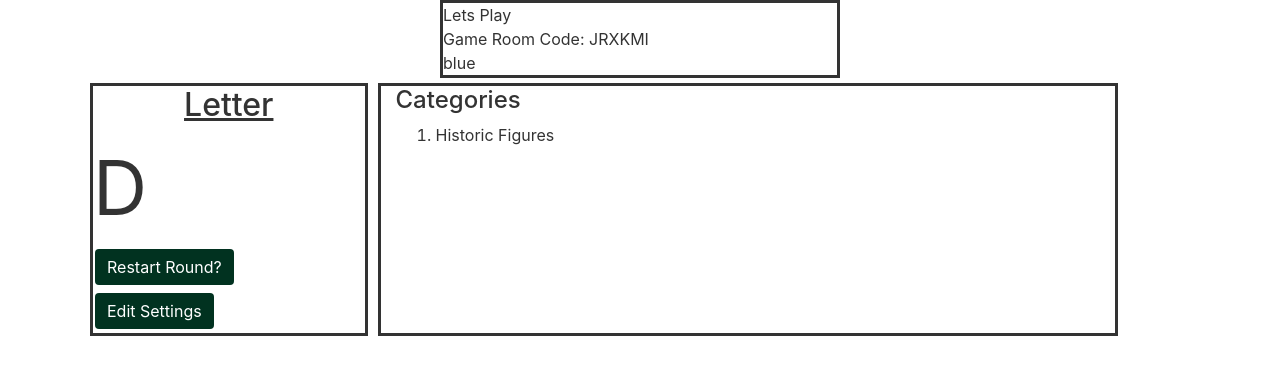
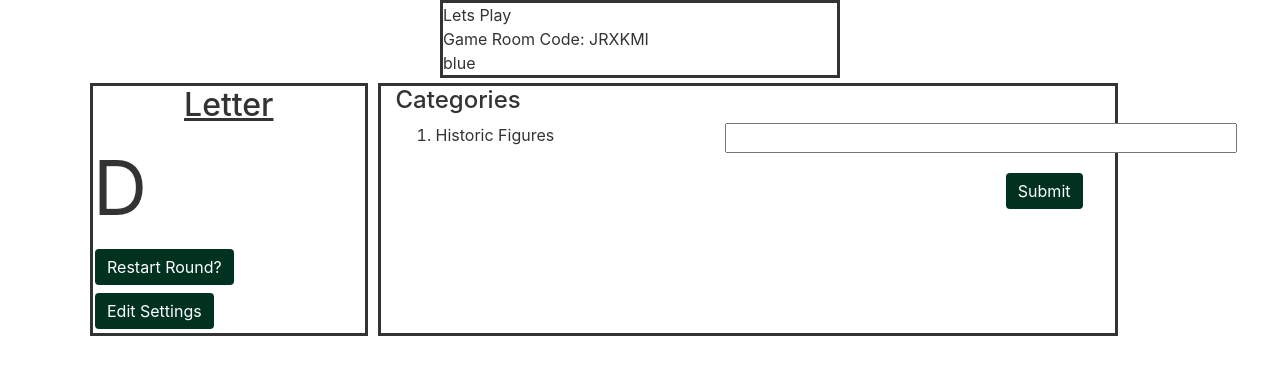
Before and after one commit to xuekhang/three, a Django app: a page that uses game/templates/game/board.html in a window 1280 px wide. Shown: the part 50-425 px from the top of the page. Run offline with Django 3.2, Linux system fonts and the light colour scheme; data comes from the database, SQL or seed files in the repository; both versions use the stored data as it was after the commit; some libraries are stand-ins or nearby versions.

Commit message:
no message

```diff
--- a/game/templates/game/board.html
+++ b/game/templates/game/board.html
@@ -26,13 +26,29 @@
         </div>
         <div class="col-8" style="border-style: solid; margin: 5px;">
             <h4>Categories</h4>
-            <ol>
-                {% for category in categories%}
-
-                <li>{{category}}</li>
-
-                {% endfor %}
-            </ol>
+            <form action="POST">
+                <ol>
+                    {% for category in categories%}
+                    <li>
+                        <div class="row">
+                            <div class="col-5">
+                                <div class="text-left">
+                                    {{category}}
+                                </div>
+                            </div>
+                            <div class="col-5">
+                                <div>
+                                    <input type="text" size="45">
+                                </div>
+                            </div>
+                        </div>
+                    </li>
+                    {% endfor %}
+                </ol>
+                <div class="col-md-12 text-right">
+                    <button type="submit" class="btn btn-primary">Submit</button>
+                </div>
+            </form>
         </div>
 
     </div>
```
Also changed, not shown: three/settings.py (+13 -13 lines), db.sqlite3.
